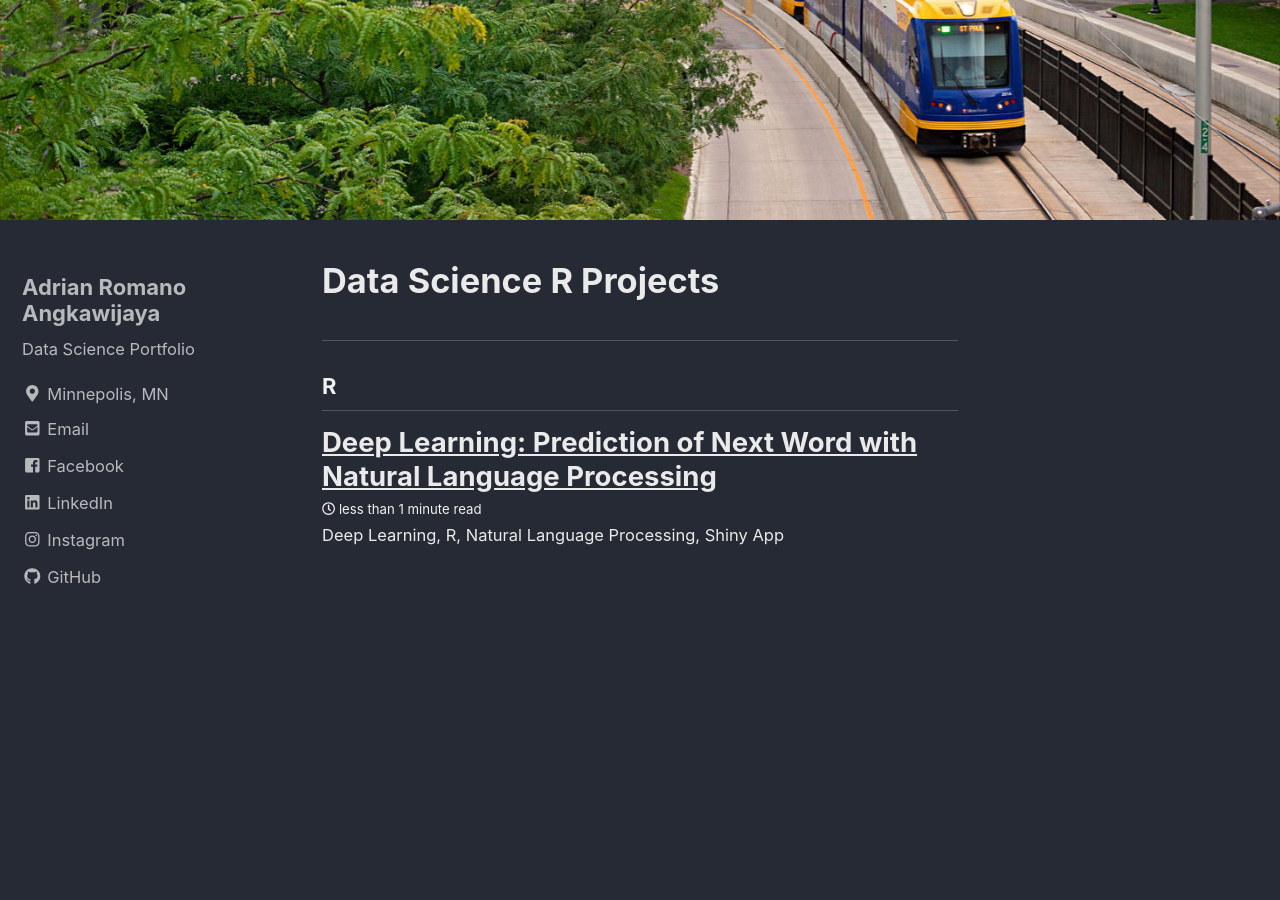
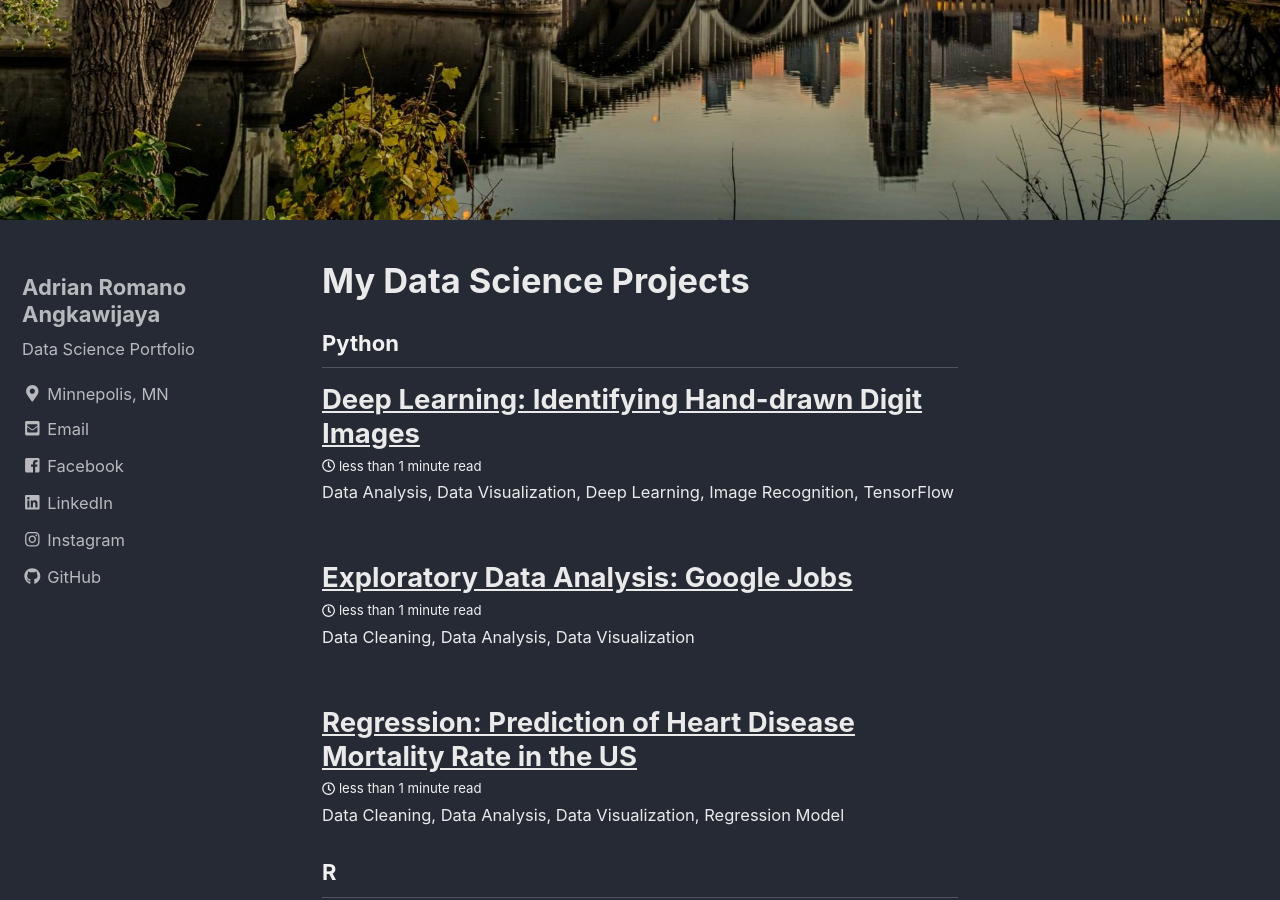
Before and after one commit to adrianromano/adrianromano.github.io, a Jekyll site: the page built from _pages/r.md, in a window 1280 px wide and 900 px high, scrolled down 733 px. Built offline with Jekyll 4.4.1, drawn with Linux system fonts in a browser that asks for light colours; nearby versions of some CDN libraries; some of the changed text lies outside the part shown.

Commit message:
new gith

```diff
--- a/_pages/python.md
+++ b/_pages/python.md
@@ -1,7 +1,7 @@
 ---
 layout: archive
 permalink: /python/
-title: "Data Science Python Projects"
+title: "My Data Science Projects"
 author_profile: true
 header:
   image: "/images/lightrail.jpeg"
--- a/_pages/r.md
+++ b/_pages/r.md
@@ -1,14 +1,14 @@
 ---
 layout: archive
 permalink: /r/
-title: "Data Science R Projects"
+title: "My Data Science Projects"
 author_profile: true
 header:
-  image: "/images/lightrail.jpeg"
+  image: "/images/stonearch.jpeg"
 ---
 
 {% include base_path %}
-{% include group-by-array collection=site.posts field="tagss" %}
+{% include group-by-array collection=site.posts field="tags" %}
 
 {% for tag in group_names %}
   {% assign posts = group_items[forloop.index0] %}
--- a/_posts/2018-06-16-nlp.md
+++ b/_posts/2018-06-16-nlp.md
@@ -1,8 +1,8 @@
 ---
 title: "Deep Learning: Prediction of Next Word with Natural Language Processing"
 date: 2018-06-16
-tagss: [R]
+tags: [R]
 header:
   image: "/images/stonearch.jpeg"
-excerpt: "Deep Learning, R, Natural Language Processing, Shiny App"
+excerpt: "Data Cleaning, Data Analysis, Data Visualization, Text Mining, Deep Learning, Natural Language Processing, Shiny App"
 ---
--- /dev/null
+++ b/_posts/2018-06-29-titanic.md
@@ -0,0 +1,8 @@
+---
+title: "Classification: Prediction of the Survivability of Passengers in Titanic"
+date: 2018-06-16
+tags: [R]
+header:
+  image: "/images/titanic.jpg"
+excerpt: "Data Cleaning, Data Analysis, Data Visualization, Classification Model"
+---
--- a/_posts/2018-07-14-mpp.md
+++ b/_posts/2018-07-14-mpp.md
@@ -4,5 +4,5 @@ date: 2018-07-14
 tags: [Python]
 header:
   image: "/images/python/mslogo.jpeg"
-excerpt: "Exploratory Data Analysis, Python, Regression"
+excerpt: "Data Cleaning, Data Analysis, Data Visualization, Regression Model"
 ---
--- /dev/null
+++ b/_posts/2018-07-20-google.md
@@ -0,0 +1,8 @@
+---
+title: "Exploratory Data Analysis: Google Jobs"
+date: 2018-07-20
+tags: [Python]
+header:
+  image: "/images/python/google.png"
+excerpt: "Data Cleaning, Data Analysis, Data Visualization"
+---
--- /dev/null
+++ b/_posts/2018-07-23-digit.md
@@ -0,0 +1,8 @@
+---
+title: "Deep Learning: Identifying Hand-drawn Digit Images"
+date: 2018-07-23
+tags: [Python]
+header:
+  image: "/images/python/numbers.jpeg"
+excerpt: "Data Analysis, Data Visualization, Deep Learning, Image Recognition, TensorFlow"
+---
```
